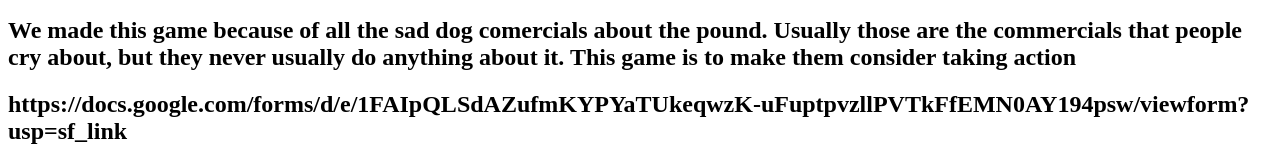
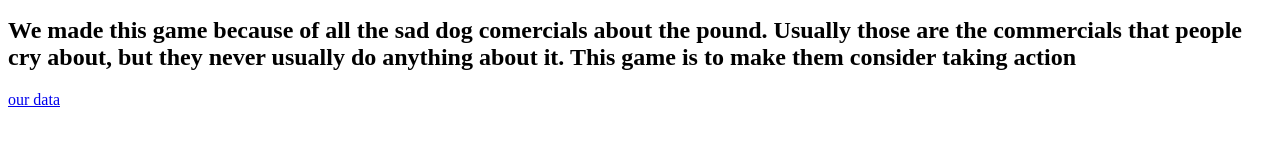
Before and after one commit to briabiney/Game, a plain HTML site: page mission.html in a window 1280 px wide. Shown: the part 677-842 px from the top of the page. After the commit the page ends 800 px from the top, so only its background shows below. Drawn offline with Linux system fonts and the light colour scheme.

Commit message:
Update mission.html

```diff
--- a/mission.html
+++ b/mission.html
@@ -26,6 +26,6 @@
       <h2>The purpose of this game is to spread awareness about dog pounds. Every day 100s of dogs are kept in cages and treated terribly
          we need to make a change and treat dogs better. </h2>
       <h2>We made this game because of all the sad dog comercials about the pound. Usually those are the commercials that people cry about, but they never usually do anything about it. This game is to make them consider taking action </h2>
-      <h2> https://docs.google.com/forms/d/e/1FAIpQLSdAZufmKYPYaTUkeqwzK-uFuptpvzllPVTkFfEMN0AY194psw/viewform?usp=sf_link </h2>
+      <a href="https://docs.google.com/forms/d/e/1FAIpQLSdAZufmKYPYaTUkeqwzK-uFuptpvzllPVTkFfEMN0AY194psw/viewform?usp=sf_link">our data </a>
    </body>
 </html>
```
